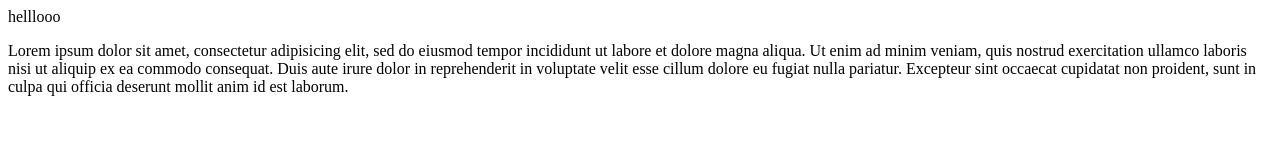
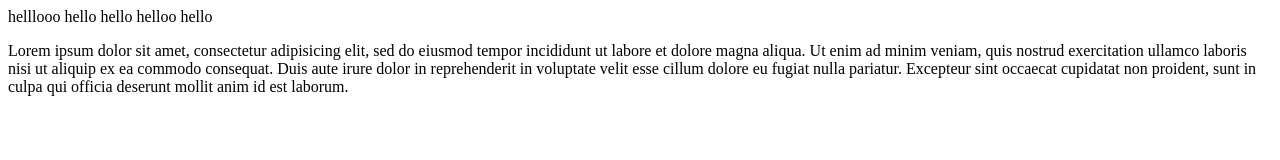
Before and after one commit to avishekdas2018/lecture0, a plain HTML site: page hello.html in a window 1280 px wide. Drawn offline with Linux system fonts and the light colour scheme.

Commit message:
Update hello.html

```diff
--- a/hello.html
+++ b/hello.html
@@ -6,6 +6,7 @@
   </head>
   <body>
     helllooo
+    hello hello helloo hello
     <p>Lorem ipsum dolor sit amet, consectetur adipisicing elit, sed do eiusmod tempor incididunt ut labore et dolore magna aliqua. Ut enim ad minim veniam, quis nostrud exercitation ullamco laboris nisi ut aliquip ex ea commodo consequat. Duis aute irure dolor in reprehenderit in voluptate velit esse cillum dolore eu fugiat nulla pariatur. Excepteur sint occaecat cupidatat non proident, sunt in culpa qui officia deserunt mollit anim id est laborum.</p>
   </body>
 </html>
```
